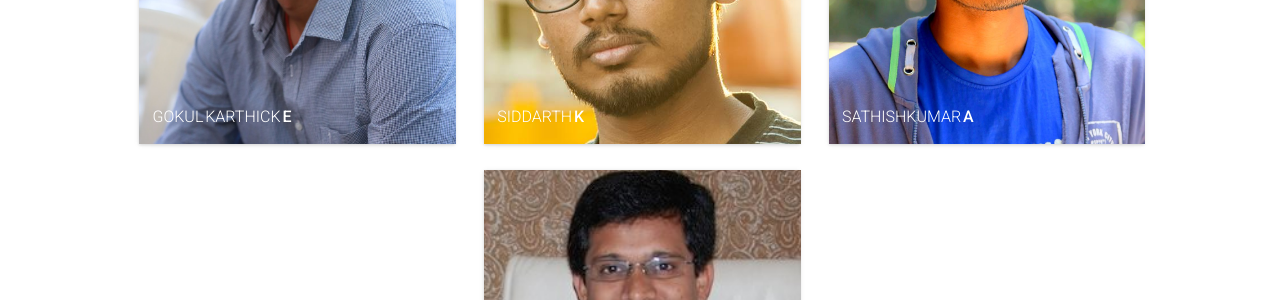
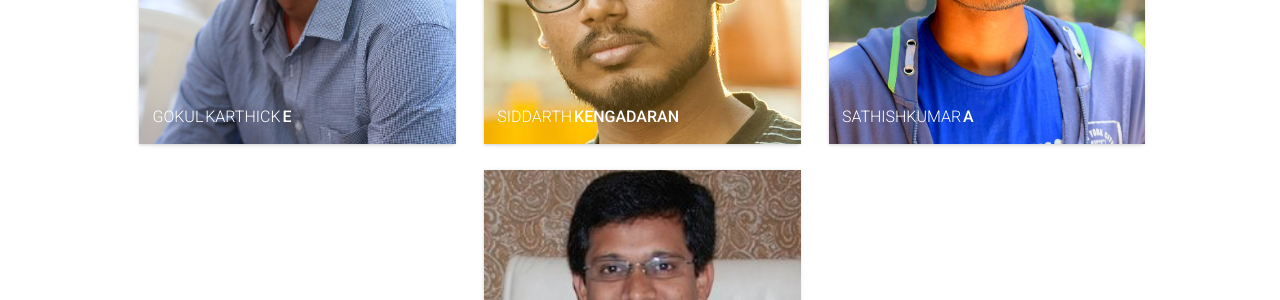
Before and after one commit to gokulkarthick/gdgcbe.github.io, a Jekyll site: the page built from team.html, in a window 1280 px wide and 900 px high, scrolled down 643 px. Shown: the part 152-452 px from the top of the window. Built offline with Jekyll 4.4.1, drawn with Linux system fonts in a browser that asks for light colours; nearby versions of some CDN libraries; comment, search, counter and statistics services are not loaded.

Commit message:
Update team.yml

```diff
--- a/_data/team.yml
+++ b/_data/team.yml
@@ -16,7 +16,7 @@
 -
   id: 1
   name: "Siddarth"
-  surname: "K"
+  surname: "Kengadaran"
   title: "User Experience Designer, Starberry"
   thumbnailUrl: siddarth.jpg
   team: true
```
